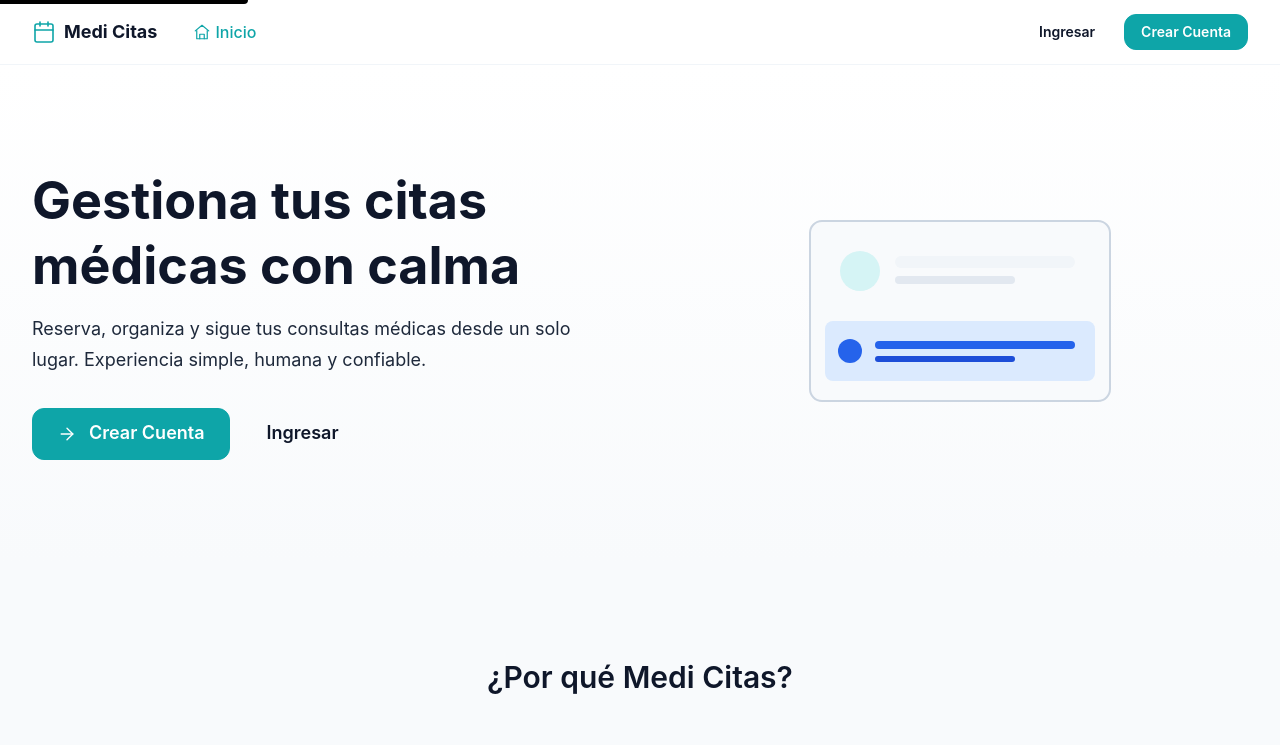
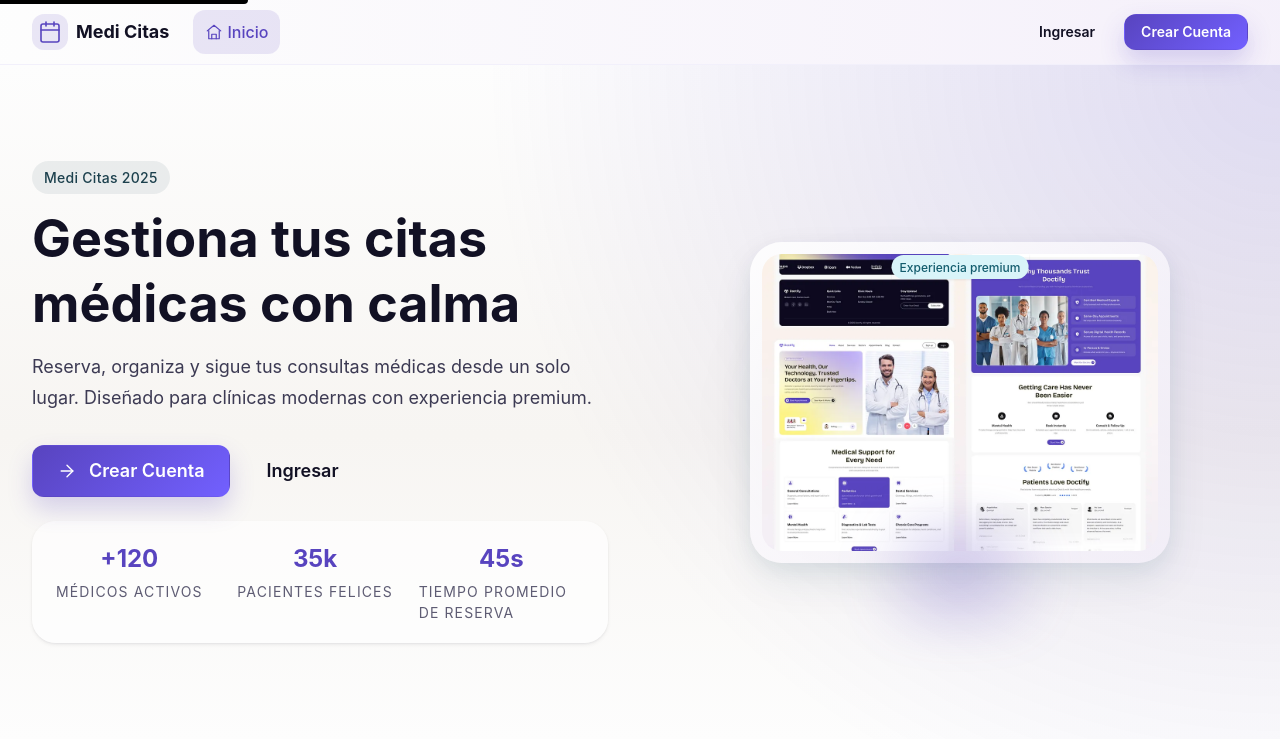
Before and after one commit to hectorlabra/proyecto_fullstack, a React (Vite) app in the folder front/: page / in a window 1280 px wide. Shown: the top 745 px of the page. Built offline with nearby package versions, Linux system fonts and the light colour scheme; no server answers.

Commit message:
Implement code changes to enhance functionality and improve performance

```diff
--- a/front/src/components/ui/McButton.css
+++ b/front/src/components/ui/McButton.css
@@ -36,39 +36,65 @@
 
 /* Variant: Primary */
 .mc-button--primary {
-  background-color: var(--color-primary);
+  background-image: linear-gradient(
+    135deg,
+    var(--color-primary),
+    var(--color-primary-bright)
+  );
   color: var(--color-text-inverse);
-  border-color: var(--color-primary);
+  border-color: transparent;
+  box-shadow: 0 12px 24px rgba(88, 68, 191, 0.22);
 }
 
 .mc-button--primary:hover:not(:disabled) {
-  background-color: var(--color-primary-hover);
-  border-color: var(--color-primary-hover);
+  background-image: linear-gradient(
+    135deg,
+    var(--color-primary-hover),
+    var(--color-primary-bright)
+  );
+  border-color: transparent;
   transform: translateY(-1px);
   box-shadow: var(--shadow-sm);
 }
 
 .mc-button--primary:active:not(:disabled) {
-  background-color: var(--color-primary-active);
+  background-image: linear-gradient(
+    135deg,
+    var(--color-primary-active),
+    var(--color-primary)
+  );
   transform: translateY(0);
 }
 
 /* Variant: Accent */
 .mc-button--accent {
-  background-color: var(--color-accent);
+  background-image: linear-gradient(
+    140deg,
+    var(--color-accent),
+    var(--color-accent-bright)
+  );
   color: var(--color-text-inverse);
-  border-color: var(--color-accent);
+  border-color: transparent;
+  box-shadow: 0 10px 20px rgba(28, 64, 77, 0.18);
 }
 
 .mc-button--accent:hover:not(:disabled) {
-  background-color: var(--color-accent-hover);
-  border-color: var(--color-accent-hover);
+  background-image: linear-gradient(
+    140deg,
+    var(--color-accent-hover),
+    var(--color-accent-bright)
+  );
+  border-color: transparent;
   transform: translateY(-1px);
   box-shadow: var(--shadow-sm);
 }
 
 .mc-button--accent:active:not(:disabled) {
-  background-color: var(--color-accent-hover);
+  background-image: linear-gradient(
+    140deg,
+    var(--color-accent),
+    var(--color-accent-hover)
+  );
   transform: translateY(0);
 }
 
--- a/front/src/styles/Home.css
+++ b/front/src/styles/Home.css
@@ -4,12 +4,32 @@
 
 /* Hero Section */
 .hero-section {
-  padding: var(--space-16) var(--space-4);
-  background: linear-gradient(
-    180deg,
-    var(--color-bg) 0%,
-    var(--color-bg-soft) 100%
-  );
+  position: relative;
+  padding: var(--space-16) var(--space-4) var(--space-20);
+  background: radial-gradient(
+      circle at top right,
+      rgba(88, 68, 191, 0.18),
+      transparent 55%
+    ),
+    linear-gradient(
+      180deg,
+      var(--color-bg) 0%,
+      var(--color-bg-soft) 55%,
+      var(--color-bg) 100%
+    );
+  overflow: hidden;
+}
+
+.hero-section::before {
+  content: "";
+  position: absolute;
+  inset: 28% 18% auto auto;
+  width: 320px;
+  height: 320px;
+  background: radial-gradient(circle, rgba(28, 64, 77, 0.25), transparent 70%);
+  filter: blur(40px);
+  opacity: 0.6;
+  pointer-events: none;
 }
 
 .hero-grid {
@@ -33,16 +53,55 @@
   align-items: center;
 }
 
-.hero-illustration {
+.hero-device {
+  position: relative;
+  padding: var(--space-3);
+  border-radius: var(--radius-2xl);
+  background: linear-gradient(
+    145deg,
+    rgba(255, 255, 255, 0.85),
+    rgba(244, 239, 250, 0.58)
+  );
+  box-shadow: var(--shadow-lg-soft);
+  max-width: 420px;
   width: 100%;
-  max-width: 400px;
-  height: auto;
 }
 
-.hero-illustration svg {
+.hero-device__image {
+  display: block;
   width: 100%;
-  height: auto;
-  filter: drop-shadow(var(--shadow-sm));
+  border-radius: calc(var(--radius-2xl) - var(--space-3));
+}
+
+.hero-device__glow {
+  position: absolute;
+  inset: auto 20% -22%;
+  height: 120px;
+  border-radius: 120px;
+  background: radial-gradient(circle, rgba(88, 68, 191, 0.25), transparent 70%);
+  filter: blur(20px);
+  pointer-events: none;
+}
+
+.hero-device__badge {
+  position: absolute;
+  top: var(--space-3);
+  left: 50%;
+  transform: translateX(-50%);
+  box-shadow: var(--shadow-xs);
+}
+.hero-eyebrow {
+  display: inline-flex;
+  align-items: center;
+  gap: var(--space-2);
+  padding: 6px 12px;
+  margin-bottom: var(--space-3);
+  border-radius: var(--radius-full);
+  background: rgba(28, 64, 77, 0.08);
+  font-size: var(--text-sm);
+  font-weight: var(--font-medium);
+  color: var(--color-accent);
+  letter-spacing: 0.02em;
 }
 
 .hero-title {
@@ -68,16 +127,48 @@
   flex-direction: column;
   gap: var(--space-3);
   align-items: stretch;
+  margin-bottom: var(--space-6);
 }
 
 .hero-actions a {
   text-decoration: none;
 }
 
+.hero-metrics {
+  display: grid;
+  grid-template-columns: repeat(auto-fit, minmax(120px, 1fr));
+  gap: var(--space-4);
+  padding: var(--space-4);
+  border-radius: var(--radius-xl);
+  background: rgba(255, 255, 255, 0.68);
+  box-shadow: var(--shadow-sm);
+}
+
+.hero-metric {
+  display: flex;
+  flex-direction: column;
+  align-items: center;
+  gap: var(--space-1);
+}
+
+.hero-metric__value {
+  font-size: var(--text-2xl);
+  font-weight: var(--font-bold);
+  color: var(--color-primary);
+}
+
+.hero-metric__label {
+  font-size: var(--text-sm);
+  color: var(--color-text-muted);
+  text-transform: uppercase;
+  letter-spacing: 0.08em;
+}
+
 /* Benefits Section */
 .benefits-section {
+  position: relative;
   padding: var(--space-20) var(--space-4);
-  background-color: var(--color-surface);
+  background: linear-gradient(180deg, var(--color-surface) 0%, #ffffff 100%);
 }
 
 .section-header {
@@ -106,17 +197,19 @@
 
 .benefit-card {
   padding: var(--space-6);
-  background-color: var(--color-surface-elevated);
-  border-radius: var(--radius-lg);
-  border: 1px solid var(--color-border-light);
-  text-align: center;
-  transition: all var(--transition-base);
+  background: linear-gradient(155deg, rgba(244, 239, 250, 0.85), #ffffff);
+  border-radius: var(--radius-2xl);
+  border: 1px solid transparent;
+  text-align: left;
+  box-shadow: var(--shadow-xs);
+  transition: transform var(--transition-base),
+    box-shadow var(--transition-base), border-color var(--transition-base);
 }
 
 .benefit-card:hover {
-  transform: translateY(-4px);
+  transform: translateY(-6px);
   box-shadow: var(--shadow-md);
-  border-color: var(--color-border);
+  border-color: rgba(88, 68, 191, 0.25);
 }
 
 .benefit-icon {
@@ -125,9 +218,9 @@
   justify-content: center;
   width: 56px;
   height: 56px;
-  border-radius: var(--radius-lg);
-  background-color: var(--color-primary-soft);
-  color: var(--color-primary);
+  border-radius: 18px;
+  background: rgba(28, 64, 77, 0.12);
+  color: var(--color-accent);
   margin-bottom: var(--space-4);
 }
 
@@ -150,8 +243,8 @@
   padding: var(--space-20) var(--space-4);
   background: linear-gradient(
     135deg,
-    var(--color-primary-soft) 0%,
-    var(--color-accent-soft) 100%
+    rgba(88, 68, 191, 0.12),
+    rgba(28, 64, 77, 0.12)
   );
 }
 
@@ -216,6 +309,11 @@
     align-items: center;
   }
 
+  .hero-metrics {
+    justify-items: flex-start;
+    padding: var(--space-5) var(--space-6);
+  }
+
   .benefits-grid {
     grid-template-columns: repeat(3, 1fr);
   }
--- a/front/src/styles/Navbar.css
+++ b/front/src/styles/Navbar.css
@@ -5,7 +5,11 @@
   left: 0;
   right: 0;
   z-index: var(--z-dropdown);
-  background-color: rgba(255, 255, 255, 0.85);
+  background: linear-gradient(
+    90deg,
+    rgba(253, 253, 253, 0.92) 0%,
+    rgba(244, 239, 250, 0.92) 100%
+  );
   backdrop-filter: blur(12px);
   -webkit-backdrop-filter: blur(12px);
   border-bottom: 1px solid var(--color-border-extra-light);
@@ -44,6 +48,9 @@
   display: flex;
   align-items: center;
   color: var(--color-primary);
+  background: rgba(88, 68, 191, 0.12);
+  border-radius: 12px;
+  padding: 6px;
 }
 
 .navbar-brand-name {
@@ -115,6 +122,7 @@
 
 .navbar-link--active {
   color: var(--color-primary);
+  background-color: rgba(88, 68, 191, 0.12);
 }
 
 .navbar-link--active::after {
@@ -130,8 +138,9 @@
 }
 
 .navbar-link--emphasis {
-  color: var(--color-accent);
+  color: var(--color-text);
   font-weight: var(--font-semibold);
+  background-color: rgba(28, 64, 77, 0.08);
 }
 
 .navbar-link-icon {
@@ -153,7 +162,7 @@
   font-weight: var(--font-medium);
   color: var(--color-text-secondary);
   padding: var(--space-2) var(--space-3);
-  background-color: var(--color-surface-alt);
+  background: rgba(244, 239, 250, 0.85);
   border-radius: var(--radius-md);
 }
 
--- a/front/src/styles/variables.css
+++ b/front/src/styles/variables.css
@@ -1,40 +1,42 @@
 :root {
-  /* Brand Salud */
-  --color-primary: #0ea5a8;
-  --color-primary-hover: #0c8e90;
-  --color-primary-active: #0a7476;
-  --color-primary-dark: #0a5d60;
-  --color-primary-soft: #d5f4f5;
+  /* Brand Palette - Inspiración assets */
+  --color-primary: #5844bf;
+  --color-primary-hover: #4936af;
+  --color-primary-active: #3a2a9d;
+  --color-primary-dark: #2c1f86;
+  --color-primary-soft: #ebe8ff;
+  --color-primary-bright: #7260ff;
   --color-primary-contrast: #ffffff;
 
-  --color-accent: #2563eb;
-  --color-accent-hover: #1d4ed8;
-  --color-accent-soft: #dbeafe;
+  --color-accent: #1c404d;
+  --color-accent-hover: #16323c;
+  --color-accent-soft: #e6f3f6;
+  --color-accent-bright: #2f778a;
 
   /* Backgrounds y superficies */
-  --color-bg: #ffffff;
-  --color-bg-soft: #f8fafc;
-  --color-bg-muted: #f1f5f9;
-  --color-surface: #f8fafc;
-  --color-surface-alt: #f1f5f9;
-  --color-surface-neutral: #e2e8f0;
+  --color-bg: #fdfdfd;
+  --color-bg-soft: #f7f5f2;
+  --color-bg-muted: #efecea;
+  --color-surface: #ffffff;
+  --color-surface-alt: #f4effa;
+  --color-surface-neutral: #e6e3f3;
   --color-surface-elevated: #ffffff;
-  --color-surface-hover: #e2e8f0;
+  --color-surface-hover: #ede8ff;
 
   /* Text - Jerarquía clara */
-  --color-text: #0f172a;
-  --color-text-secondary: #1e293b;
-  --color-text-muted: #475569;
-  --color-text-light: #94a3b8;
+  --color-text: #121124;
+  --color-text-secondary: #3c3a53;
+  --color-text-muted: #5e5c73;
+  --color-text-light: #8c8aa3;
   --color-text-inverse: #ffffff;
-  --color-text-link: #2563eb;
-  --color-text-link-hover: #1d4ed8;
+  --color-text-link: #5844bf;
+  --color-text-link-hover: #3a2a9d;
 
   /* Borders */
-  --color-border: #cbd5e1;
-  --color-border-light: #e2e8f0;
-  --color-border-extra-light: #f1f5f9;
-  --color-border-dark: #94a3b8;
+  --color-border: #d8d4ed;
+  --color-border-light: #e8e5f6;
+  --color-border-extra-light: #f2f0fb;
+  --color-border-dark: #afa8ce;
 
   /* Estados semánticos - Médicos */
   --color-success: #16a34a;
@@ -52,19 +54,19 @@
   --color-danger-text: #b91c1c;
   --color-danger-border: #fca5a5;
 
-  --color-info: #0891b2;
-  --color-info-bg: #cffafe;
-  --color-info-text: #0e7490;
-  --color-info-border: #67e8f9;
+  --color-info: #1a7990;
+  --color-info-bg: #d9f4f9;
+  --color-info-text: #135c6d;
+  --color-info-border: #8ed4e2;
 
   /* Focus */
-  --focus-ring: 0 0 0 3px rgba(37, 99, 235, 0.35);
-  --focus-outline: 2px solid #2563eb;
+  --focus-ring: 0 0 0 3px rgba(88, 68, 191, 0.4);
+  --focus-outline: 2px solid #5844bf;
   --focus-ring-offset: 2px;
 
   /* Overlays */
-  --color-overlay-scrim: rgba(15, 23, 42, 0.5);
-  --color-overlay-focus-ring: rgba(37, 99, 235, 0.35);
+  --color-overlay-scrim: rgba(12, 9, 31, 0.55);
+  --color-overlay-focus-ring: rgba(88, 68, 191, 0.4);
 
   /* Spacing - Escala 4px */
   --space-1: 4px;
@@ -161,22 +163,22 @@
 /* Dark Mode */
 @media (prefers-color-scheme: dark) {
   :root {
-    --color-bg: #0f172a;
-    --color-bg-soft: #111c32;
-    --color-bg-muted: #16213f;
-    --color-surface: #1e293b;
-    --color-surface-alt: #253349;
-    --color-surface-neutral: #1c2a3d;
-    --color-surface-elevated: #2a3b54;
-    --color-surface-hover: #31435b;
-    --color-text: #f8fafc;
-    --color-text-secondary: #cbd5f5;
-    --color-text-muted: #94a3c0;
-    --color-border: #334155;
-    --color-border-light: #273449;
-    --color-border-extra-light: #1f2a3d;
-    --color-primary-dark: #31c5c8;
-    --color-accent-soft: rgba(37, 99, 235, 0.18);
+    --color-bg: #0d091f;
+    --color-bg-soft: #12112b;
+    --color-bg-muted: #191838;
+    --color-surface: #211f45;
+    --color-surface-alt: #29275a;
+    --color-surface-neutral: #322f69;
+    --color-surface-elevated: #27255d;
+    --color-surface-hover: #312f73;
+    --color-text: #f3f2ff;
+    --color-text-secondary: #cbc7f7;
+    --color-text-muted: #9d99d4;
+    --color-border: #37326a;
+    --color-border-light: #2c2858;
+    --color-border-extra-light: #242046;
+    --color-primary-dark: #8674ff;
+    --color-accent-soft: rgba(28, 64, 77, 0.32);
   }
 }
 
--- a/front/src/views/Home.jsx
+++ b/front/src/views/Home.jsx
@@ -1,6 +1,8 @@
 import { Link } from "react-router-dom";
 import { useUser } from "../hooks/useUser";
 import McButton from "../components/ui/McButton";
+import McBadge from "../components/ui/McBadge";
+import heroIllustration from "../assets/hero-ui.webp";
 import {
   CalendarIcon,
   ShieldCheckIcon,
@@ -19,98 +21,55 @@ function Home() {
       icon: ShieldCheckIcon,
       title: "Seguro",
       description:
-        "Datos protegidos y cifrados bajo estándares médicos internacionales.",
+        "Capa de seguridad multicapa con doble factor y encriptación de extremo a extremo.",
     },
     {
       icon: ClockIcon,
       title: "Eficiente",
-      description: "Reserva tus citas en segundos, con confirmación inmediata.",
+      description:
+        "Agenda inteligente que sincroniza equipos, salas y disponibilidad en tiempo real.",
     },
     {
       icon: AlertCircleIcon,
       title: "Recordatorios",
       description:
-        "Notificaciones claras para no olvidar ninguna consulta importante.",
+        "Recordatorios humanizados por correo, SMS y WhatsApp con seguimiento automático.",
     },
+  ];
+
+  const metrics = [
+    { label: "Médicos activos", value: "+120" },
+    { label: "Pacientes felices", value: "35k" },
+    { label: "Tiempo promedio de reserva", value: "45s" },
   ];
 
   return (
     <div className="home-container">
       <section className="hero-section">
         <div className="hero-grid">
-          <div className="hero-visual" aria-hidden="true">
-            <div className="hero-illustration">
-              <svg
-                viewBox="0 0 400 300"
-                fill="none"
-                xmlns="http://www.w3.org/2000/svg"
-              >
-                <rect
-                  x="50"
-                  y="60"
-                  width="300"
-                  height="180"
-                  rx="12"
-                  fill="var(--color-surface)"
-                  stroke="var(--color-border)"
-                  strokeWidth="2"
-                />
-                <circle
-                  cx="100"
-                  cy="110"
-                  r="20"
-                  fill="var(--color-primary-soft)"
-                />
-                <rect
-                  x="135"
-                  y="95"
-                  width="180"
-                  height="12"
-                  rx="6"
-                  fill="var(--color-surface-alt)"
-                />
-                <rect
-                  x="135"
-                  y="115"
-                  width="120"
-                  height="8"
-                  rx="4"
-                  fill="var(--color-surface-neutral)"
-                />
-                <rect
-                  x="65"
-                  y="160"
-                  width="270"
-                  height="60"
-                  rx="8"
-                  fill="var(--color-accent-soft)"
-                />
-                <circle cx="90" cy="190" r="12" fill="var(--color-accent)" />
-                <rect
-                  x="115"
-                  y="180"
-                  width="200"
-                  height="8"
-                  rx="4"
-                  fill="var(--color-accent)"
-                />
-                <rect
-                  x="115"
-                  y="195"
-                  width="140"
-                  height="6"
-                  rx="3"
-                  fill="var(--color-accent-hover)"
-                />
-              </svg>
+          <div className="hero-visual">
+            <div className="hero-device">
+              <img
+                src={heroIllustration}
+                alt="Panel de control de Medi Citas"
+                className="hero-device__image"
+                loading="lazy"
+              />
+              <div className="hero-device__glow" />
+              <div className="hero-device__badge">
+                <McBadge variant="info" size="sm">
+                  Experiencia premium
+                </McBadge>
+              </div>
             </div>
           </div>
 
           <div className="hero-content">
+            <div className="hero-eyebrow">Medi Citas 2025</div>
             <h1 className="hero-title">Gestiona tus citas médicas con calma</h1>
             <p className="hero-subtitle">
               Reserva, organiza y sigue tus consultas médicas desde un solo
-              lugar. Experiencia simple, humana y confiable.
+              lugar. Diseñado para clínicas modernas con experiencia premium.
             </p>
             <div className="hero-actions">
               {currentUser ? (
@@ -148,6 +107,14 @@ function Home() {
                   </Link>
                 </>
               )}
+            </div>
+            <div className="hero-metrics" role="list">
+              {metrics.map(({ label, value }) => (
+                <div className="hero-metric" key={label} role="listitem">
+                  <strong className="hero-metric__value">{value}</strong>
+                  <span className="hero-metric__label">{label}</span>
+                </div>
+              ))}
             </div>
           </div>
         </div>
```
Also changed, not shown: front/src/assets/hero-ui.webp (added), 1 other file (tests, documents, lock files or other folders).
